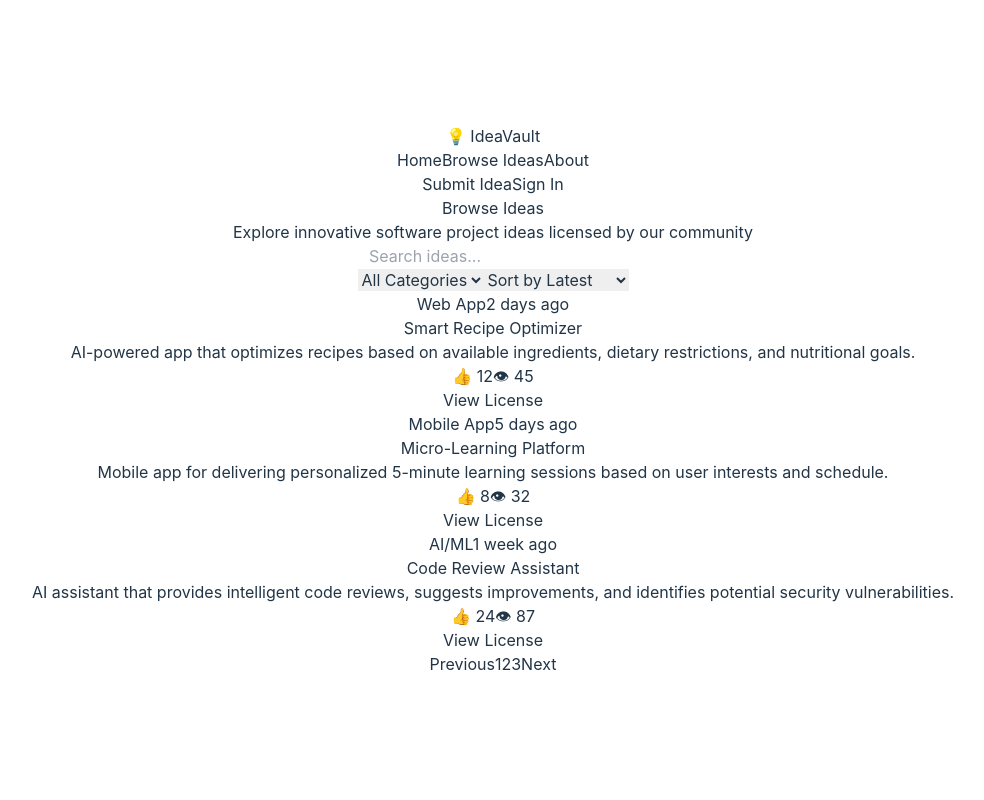
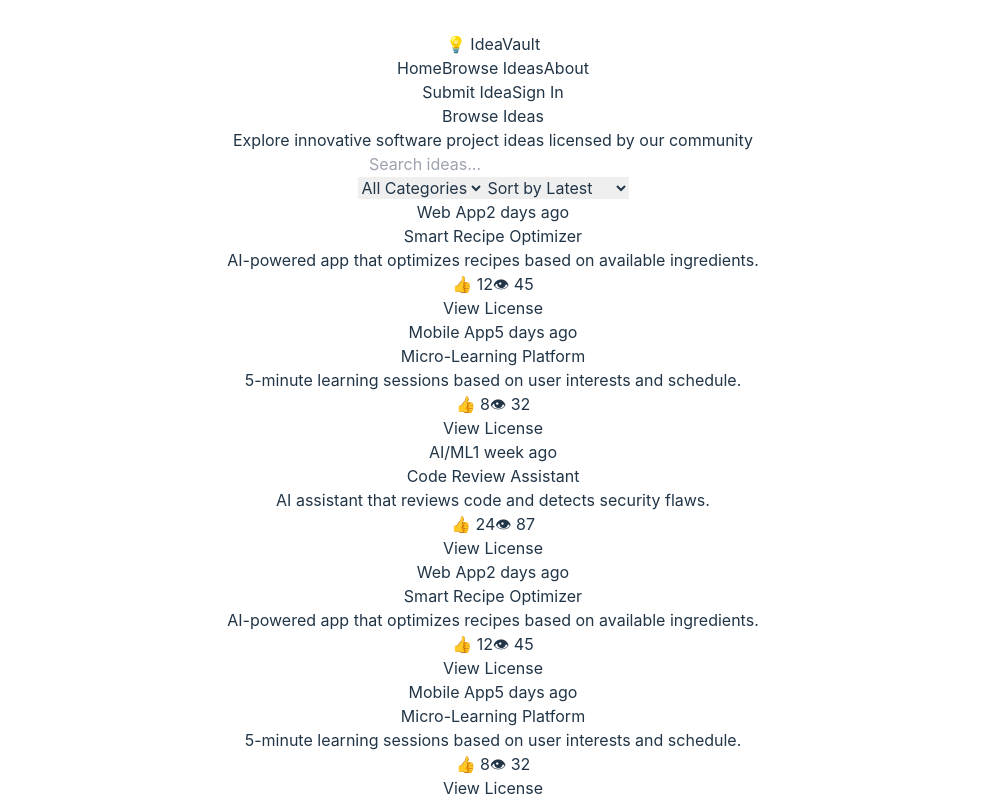
Before and after one commit to vinit105/ideaVault, a React (Vite) app in the folder frontend/: page /ideas in a window 1280 px wide. Shown: the top 800 px of the page, without its empty margins (147-1131 px from the left). Built offline with nearby package versions, Linux system fonts and the light colour scheme.

Commit message:
Added visibility for icons and pagination

```diff
--- a/frontend/src/pages/Home.tsx
+++ b/frontend/src/pages/Home.tsx
@@ -56,7 +56,7 @@ const Home: React.FC = () => {
             </div>
 
             <div className="text-center p-6">
-              <div className="text-4xl mb-4">🛡</div>
+              <div className="text-4xl mb-4 text-black">🛡</div>
               <h3 className="text-xl font-bold mb-2">License Certificates</h3>
               <p className="text-gray-600">
                 Download official license certificates for each idea submission
--- a/frontend/src/pages/Ideas.tsx
+++ b/frontend/src/pages/Ideas.tsx
@@ -1,13 +1,450 @@
-import React from 'react';
+import React, { useState } from 'react';
+
+interface Idea {
+  id: number;
+  title: string;
+  category: string;
+  date: string;
+  description: string;
+  likes: number;
+  views: number;
+  bgColor: string;
+  textColor: string;
+}
+
+const allIdeas: Idea[] = [
+  {
+    id: 1,
+    title: 'Smart Recipe Optimizer',
+    category: 'Web App',
+    date: '2 days ago',
+    description:
+      'AI-powered app that optimizes recipes based on available ingredients.',
+    likes: 12,
+    views: 45,
+    bgColor: "bg-blue-100",
+    textColor: "text-blue-800"
+  },
+  {
+    id: 2,
+    title: 'Micro-Learning Platform',
+    category: 'Mobile App',
+    date: '5 days ago',
+    description:
+      '5-minute learning sessions based on user interests and schedule.',
+    likes: 8,
+    views: 32,
+    bgColor: "bg-green-100",
+    textColor: "text-green-800"
+  },
+  {
+    id: 3,
+    title: 'Code Review Assistant',
+    category: 'AI/ML',
+    date: '1 week ago',
+    description:
+      'AI assistant that reviews code and detects security flaws.',
+    likes: 24,
+    views: 87,
+    bgColor: "bg-amber-100",
+    textColor: "text-amber-800"
+  },{
+    id: 4,
+    title: 'Smart Recipe Optimizer',
+    category: 'Web App',
+    date: '2 days ago',
+    description:
+      'AI-powered app that optimizes recipes based on available ingredients.',
+    likes: 12,
+    views: 45,
+    bgColor: "bg-blue-100",
+    textColor: "text-blue-800"
+  },
+  {
+    id: 5,
+    title: 'Micro-Learning Platform',
+    category: 'Mobile App',
+    date: '5 days ago',
+    description:
+      '5-minute learning sessions based on user interests and schedule.',
+    likes: 8,
+    views: 32,
+    bgColor: "bg-green-100",
+    textColor: "text-green-800"
+  },
+  {
+    id: 6,
+    title: 'Code Review Assistant',
+    category: 'AI/ML',
+    date: '1 week ago',
+    description:
+      'AI assistant that reviews code and detects security flaws.',
+    likes: 24,
+    views: 87,
+    bgColor: "bg-amber-100",
+    textColor: "text-amber-800"
+  },{
+    id: 7,
+    title: 'Smart Recipe Optimizer',
+    category: 'Web App',
+    date: '2 days ago',
+    description:
+      'AI-powered app that optimizes recipes based on available ingredients.',
+    likes: 12,
+    views: 45,
+    bgColor: "bg-blue-100",
+    textColor: "text-blue-800"
+  },
+  {
+    id: 8,
+    title: 'Micro-Learning Platform',
+    category: 'Mobile App',
+    date: '5 days ago',
+    description:
+      '5-minute learning sessions based on user interests and schedule.',
+    likes: 8,
+    views: 32,
+    bgColor: "bg-green-100",
+    textColor: "text-green-800"
+  },
+  {
+    id: 9,
+    title: 'Code Review Assistant',
+    category: 'AI/ML',
+    date: '1 week ago',
+    description:
+      'AI assistant that reviews code and detects security flaws.',
+    likes: 24,
+    views: 87,
+    bgColor: "bg-amber-100",
+    textColor: "text-amber-800"
+  },{
+    id: 10,
+    title: 'Smart Recipe Optimizer',
+    category: 'Web App',
+    date: '2 days ago',
+    description:
+      'AI-powered app that optimizes recipes based on available ingredients.',
+    likes: 12,
+    views: 45,
+    bgColor: "bg-blue-100",
+    textColor: "text-blue-800"
+  },
+  {
+    id: 11,
+    title: 'Micro-Learning Platform',
+    category: 'Mobile App',
+    date: '5 days ago',
+    description:
+      '5-minute learning sessions based on user interests and schedule.',
+    likes: 8,
+    views: 32,
+    bgColor: "bg-green-100",
+    textColor: "text-green-800"
+  },
+  {
+    id: 12,
+    title: 'Code Review Assistant',
+    category: 'AI/ML',
+    date: '1 week ago',
+    description:
+      'AI assistant that reviews code and detects security flaws.',
+    likes: 24,
+    views: 87,
+    bgColor: "bg-amber-100",
+    textColor: "text-amber-800"
+  },{
+    id: 13,
+    title: 'Smart Recipe Optimizer',
+    category: 'Web App',
+    date: '2 days ago',
+    description:
+      'AI-powered app that optimizes recipes based on available ingredients.',
+    likes: 12,
+    views: 45,
+    bgColor: "bg-blue-100",
+    textColor: "text-blue-800"
+  },
+  {
+    id: 14,
+    title: 'Micro-Learning Platform',
+    category: 'Mobile App',
+    date: '5 days ago',
+    description:
+      '5-minute learning sessions based on user interests and schedule.',
+    likes: 8,
+    views: 32,
+    bgColor: "bg-green-100",
+    textColor: "text-green-800"
+  },
+  {
+    id: 15,
+    title: 'Code Review Assistant',
+    category: 'AI/ML',
+    date: '1 week ago',
+    description:
+      'AI assistant that reviews code and detects security flaws.',
+    likes: 24,
+    views: 87,
+    bgColor: "bg-amber-100",
+    textColor: "text-amber-800"
+  },{
+    id: 16,
+    title: 'Smart Recipe Optimizer',
+    category: 'Web App',
+    date: '2 days ago',
+    description:
+      'AI-powered app that optimizes recipes based on available ingredients.',
+    likes: 12,
+    views: 45,
+    bgColor: "bg-blue-100",
+    textColor: "text-blue-800"
+  },
+  {
+    id: 17,
+    title: 'Micro-Learning Platform',
+    category: 'Mobile App',
+    date: '5 days ago',
+    description:
+      '5-minute learning sessions based on user interests and schedule.',
+    likes: 8,
+    views: 32,
+    bgColor: "bg-green-100",
+    textColor: "text-green-800"
+  },
+  {
+    id: 18,
+    title: 'Code Review Assistant',
+    category: 'AI/ML',
+    date: '1 week ago',
+    description:
+      'AI assistant that reviews code and detects security flaws.',
+    likes: 24,
+    views: 87,
+    bgColor: "bg-amber-100",
+    textColor: "text-amber-800"
+  },{
+    id: 19,
+    title: 'Smart Recipe Optimizer',
+    category: 'Web App',
+    date: '2 days ago',
+    description:
+      'AI-powered app that optimizes recipes based on available ingredients.',
+    likes: 12,
+    views: 45,
+    bgColor: "bg-blue-100",
+    textColor: "text-blue-800"
+  },
+  {
+    id: 20,
+    title: 'Micro-Learning Platform',
+    category: 'Mobile App',
+    date: '5 days ago',
+    description:
+      '5-minute learning sessions based on user interests and schedule.',
+    likes: 8,
+    views: 32,
+    bgColor: "bg-green-100",
+    textColor: "text-green-800"
+  },
+  {
+    id: 21,
+    title: 'Code Review Assistant',
+    category: 'AI/ML',
+    date: '1 week ago',
+    description:
+      'AI assistant that reviews code and detects security flaws.',
+    likes: 24,
+    views: 87,
+    bgColor: "bg-amber-100",
+    textColor: "text-amber-800"
+  },{
+    id: 22,
+    title: 'Smart Recipe Optimizer',
+    category: 'Web App',
+    date: '2 days ago',
+    description:
+      'AI-powered app that optimizes recipes based on available ingredients.',
+    likes: 12,
+    views: 45,
+    bgColor: "bg-blue-100",
+    textColor: "text-blue-800"
+  },
+  {
+    id: 23,
+    title: 'Micro-Learning Platform',
+    category: 'Mobile App',
+    date: '5 days ago',
+    description:
+      '5-minute learning sessions based on user interests and schedule.',
+    likes: 8,
+    views: 32,
+    bgColor: "bg-green-100",
+    textColor: "text-green-800"
+  },
+  {
+    id: 24,
+    title: 'Code Review Assistant',
+    category: 'AI/ML',
+    date: '1 week ago',
+    description:
+      'AI assistant that reviews code and detects security flaws.',
+    likes: 24,
+    views: 87,
+    bgColor: "bg-amber-100",
+    textColor: "text-amber-800"
+  },{
+    id: 25,
+    title: 'Smart Recipe Optimizer',
+    category: 'Web App',
+    date: '2 days ago',
+    description:
+      'AI-powered app that optimizes recipes based on available ingredients.',
+    likes: 12,
+    views: 45,
+    bgColor: "bg-blue-100",
+    textColor: "text-blue-800"
+  },
+  {
+    id: 26,
+    title: 'Micro-Learning Platform',
+    category: 'Mobile App',
+    date: '5 days ago',
+    description:
+      '5-minute learning sessions based on user interests and schedule.',
+    likes: 8,
+    views: 32,
+    bgColor: "bg-green-100",
+    textColor: "text-green-800"
+  },
+  {
+    id: 27,
+    title: 'Code Review Assistant',
+    category: 'AI/ML',
+    date: '1 week ago',
+    description:
+      'AI assistant that reviews code and detects security flaws.',
+    likes: 24,
+    views: 87,
+    bgColor: "bg-amber-100",
+    textColor: "text-amber-800"
+  },{
+    id: 28,
+    title: 'Smart Recipe Optimizer',
+    category: 'Web App',
+    date: '2 days ago',
+    description:
+      'AI-powered app that optimizes recipes based on available ingredients.',
+    likes: 12,
+    views: 45,
+    bgColor: "bg-blue-100",
+    textColor: "text-blue-800"
+  },
+  {
+    id: 29,
+    title: 'Micro-Learning Platform',
+    category: 'Mobile App',
+    date: '5 days ago',
+    description:
+      '5-minute learning sessions based on user interests and schedule.',
+    likes: 8,
+    views: 32,
+    bgColor: "bg-green-100",
+    textColor: "text-green-800"
+  },
+  {
+    id: 30,
+    title: 'Code Review Assistant',
+    category: 'AI/ML',
+    date: '1 week ago',
+    description:
+      'AI assistant that reviews code and detects security flaws.',
+    likes: 24,
+    views: 87,
+    bgColor: "bg-amber-100",
+    textColor: "text-amber-800"
+  },{
+    id: 31,
+    title: 'Smart Recipe Optimizer',
+    category: 'Web App',
+    date: '2 days ago',
+    description:
+      'AI-powered app that optimizes recipes based on available ingredients.',
+    likes: 12,
+    views: 45,
+    bgColor: "bg-blue-100",
+    textColor: "text-blue-800"
+  },
+  {
+    id: 32,
+    title: 'Micro-Learning Platform',
+    category: 'Mobile App',
+    date: '5 days ago',
+    description:
+      '5-minute learning sessions based on user interests and schedule.',
+    likes: 8,
+    views: 32,
+    bgColor: "bg-green-100",
+    textColor: "text-green-800"
+  },
+  {
+    id: 33,
+    title: 'Code Review Assistant',
+    category: 'AI/ML',
+    date: '1 week ago',
+    description:
+      'AI assistant that reviews code and detects security flaws.',
+    likes: 24,
+    views: 87,
+    bgColor: "bg-amber-100",
+    textColor: "text-amber-800"
+  },{
+    id: 34,
+    title: 'Smart Recipe Optimizer',
+    category: 'Web App',
+    date: '2 days ago',
+    description:
+      'AI-powered app that optimizes recipes based on available ingredients.',
+    likes: 12,
+    views: 45,
+    bgColor: "bg-blue-100",
+    textColor: "text-blue-800"
+  }
+  // ➕ Add more dummy items to test pagination (up to 15–20+)
+];
 
 const Ideas: React.FC = () => {
+  const [activePage, setActivePage] = useState(1);
+   const [selectedCategory, setSelectedCategory] = useState('All Categories');
+
+  const filteredIdeas =
+    selectedCategory === 'All Categories'
+      ? allIdeas
+      : allIdeas.filter((idea) => idea.category === selectedCategory);
+
+
+  const ideasPerPage = 9;
+  const totalPages = Math.ceil(allIdeas.length / ideasPerPage);
+
+  const paginatedIdeas = filteredIdeas.slice(
+    (activePage - 1) * ideasPerPage,
+    activePage * ideasPerPage
+  );
+
+  const handlePageClick = (page: number) => {
+    setActivePage(page);
+  };
+
+  const handleCategoryChange = (e: React.ChangeEvent<HTMLSelectElement>) => {
+    setSelectedCategory(e.target.value);
+    setActivePage(1); // reset to page 1 when filter changes
+  };
+
   return (
     <div className="min-h-screen bg-gray-50 py-8">
       <div className="max-w-7xl mx-auto px-4 sm:px-6 lg:px-8">
         <div className="text-center mb-12">
-          <h1 className="text-4xl font-bold text-gray-900 mb-4">
-            Browse Ideas
-          </h1>
+          <h1 className="text-4xl font-bold text-gray-900 mb-4">Browse Ideas</h1>
           <p className="text-xl text-gray-600 max-w-2xl mx-auto">
             Explore innovative software project ideas licensed by our community
           </p>
@@ -23,10 +460,11 @@ const Ideas: React.FC = () => {
             />
           </div>
           <div className="flex gap-2">
-            <select className="px-4 py-2 border border-gray-300 rounded-lg focus:ring-2 focus:ring-blue-500">
+            <select onChange={handleCategoryChange}
+              value={selectedCategory}  className="px-4 py-2 border border-gray-300 rounded-lg focus:ring-2 focus:ring-blue-500">
               <option>All Categories</option>
-              <option>Web Apps</option>
-              <option>Mobile Apps</option>
+              <option>Web App</option>
+              <option>Mobile App</option>
               <option>AI/ML</option>
               <option>Blockchain</option>
             </select>
@@ -40,100 +478,88 @@ const Ideas: React.FC = () => {
 
         {/* Ideas Grid */}
         <div className="grid md:grid-cols-2 lg:grid-cols-3 gap-6">
-          {/* Sample Idea Card */}
-          <div className="bg-white rounded-lg shadow-md p-6 hover:shadow-lg transition">
+          {paginatedIdeas.map((idea) => (
+            <div
+              key={idea.id}
+              className="bg-white rounded-lg shadow-md p-6 hover:shadow-lg transition"
+            >
               <div className="flex items-center justify-between mb-4">
-              <span className="bg-blue-100 text-blue-800 px-3 py-1 rounded-full text-sm font-medium">
-                Web App
+                <span className={` ${idea.bgColor} ${idea.textColor} px-3 py-1 rounded-full text-sm font-medium`}>
+                  {idea.category}
                 </span>
-              <span className="text-gray-500 text-sm">2 days ago</span>
+                <span className="text-gray-500 text-sm">{idea.date}</span>
               </div>
-            <h3 className="text-xl font-bold text-gray-900 mb-2">
-              Smart Recipe Optimizer
-            </h3>
-            <p className="text-gray-600 mb-4">
-              AI-powered app that optimizes recipes based on available ingredients,
-              dietary restrictions, and nutritional goals.
-            </p>
+              <h3 className="text-xl font-bold text-gray-900 mb-2">{idea.title}</h3>
+              <p className="text-gray-600 mb-4">{idea.description}</p>
               <div className="flex items-center justify-between">
                 <div className="flex items-center space-x-2">
-                <span className="text-green-600">👍 12</span>
-                <span className="text-gray-500">👁 45</span>
+                  <span className="text-green-600">👍 {idea.likes}</span>
+                  <span className="text-gray-500">👁 {idea.views}</span>
                 </div>
                 <button className="bg-blue-600 text-white px-4 py-2 rounded-md text-sm hover:bg-blue-700">
                   View License
                 </button>
               </div>
             </div>
-
-          {/* More sample cards would go here */}
-          <div className="bg-white rounded-lg shadow-md p-6 hover:shadow-lg transition">
-            <div className="flex items-center justify-between mb-4">
-              <span className="bg-green-100 text-green-800 px-3 py-1 rounded-full text-sm font-medium">
-                Mobile App
-              </span>
-              <span className="text-gray-500 text-sm">5 days ago</span>
-            </div>
-            <h3 className="text-xl font-bold text-gray-900 mb-2">
-              Micro-Learning Platform
-            </h3>
-            <p className="text-gray-600 mb-4">
-              Mobile app for delivering personalized 5-minute learning sessions
-              based on user interests and schedule.
-            </p>
-            <div className="flex items-center justify-between">
-              <div className="flex items-center space-x-2">
-                <span className="text-green-600">👍 8</span>
-                <span className="text-gray-500">👁 32</span>
-              </div>
-              <button className="bg-blue-600 text-white px-4 py-2 rounded-md text-sm hover:bg-blue-700">
-                View License
-              </button>
-            </div>
-          </div>
-
-          <div className="bg-white rounded-lg shadow-md p-6 hover:shadow-lg transition">
-            <div className="flex items-center justify-between mb-4">
-              <span className="bg-purple-100 text-purple-800 px-3 py-1 rounded-full text-sm font-medium">
-                AI/ML
-              </span>
-              <span className="text-gray-500 text-sm">1 week ago</span>
-            </div>
-            <h3 className="text-xl font-bold text-gray-900 mb-2">
-              Code Review Assistant
-            </h3>
-            <p className="text-gray-600 mb-4">
-              AI assistant that provides intelligent code reviews, suggests improvements,
-              and identifies potential security vulnerabilities.
-            </p>
-            <div className="flex items-center justify-between">
-              <div className="flex items-center space-x-2">
-                <span className="text-green-600">👍 24</span>
-                <span className="text-gray-500">👁 87</span>
-              </div>
-              <button className="bg-blue-600 text-white px-4 py-2 rounded-md text-sm hover:bg-blue-700">
-                View License
-              </button>
-            </div>
-          </div>
+          ))}
         </div>
 
         {/* Pagination */}
         <div className="mt-12 flex justify-center">
           <div className="flex items-center space-x-2">
-            <button className="px-3 py-2 border border-gray-300 rounded-md text-sm hover:bg-gray-50">
+            <button
+              onClick={() => setActivePage((p) => Math.max(1, p - 1))}
+              disabled={activePage === 1}
+              className={`px-3 py-2 border border-gray-300 rounded-md text-sm hover:bg-gray-50 ${
+                activePage === 1 ? 'text-gray-400 cursor-not-allowed' : 'text-gray-400'
+              }`}
+            >
               Previous
             </button>
-            <button className="px-3 py-2 bg-blue-600 text-white rounded-md text-sm">
-              1
+
+            {Array.from({ length: totalPages }).map((_, i) => {
+              const page = i + 1;
+              if (
+                page === 1 ||
+                page === totalPages ||
+                (page >= activePage - 1 && page <= activePage + 1)
+              ) {
+                return (
+                  <button
+                    key={page}
+                    onClick={() => handlePageClick(page)}
+                    className={`px-3 py-2 rounded-md text-sm ${
+                      activePage === page
+                        ? 'bg-blue-600 text-white'
+                        : 'border text-gray-400 border-gray-300 hover:bg-gray-50'
+                    }`}
+                  >
+                    {page}
                   </button>
-            <button className="px-3 py-2 border border-gray-300 rounded-md text-sm hover:bg-gray-50">
-              2
-            </button>
-            <button className="px-3 py-2 border border-gray-300 rounded-md text-sm hover:bg-gray-50">
-              3
-            </button>
-            <button className="px-3 py-2 border border-gray-300 rounded-md text-sm hover:bg-gray-50">
+                );
+              }
+              if (
+                page === activePage - 2 ||
+                page === activePage + 2
+              ) {
+                return (
+                  <span key={`dots-${page}`} className="px-2 text-gray-400">
+                    ...
+                  </span>
+                );
+              }
+              return null;
+            })}
+
+            <button
+              onClick={() => setActivePage((p) => Math.min(totalPages, p + 1))}
+              disabled={activePage === totalPages}
+              className={`px-3 py-2 border border-gray-300 rounded-md text-sm hover:bg-gray-50 ${
+                activePage === totalPages
+                  ? 'text-gray-400 cursor-not-allowed'
+                  : 'text-gray-400'
+              }`}
+            >
               Next
             </button>
           </div>
```
Lines whose indentation alone changed are shown as unchanged.
